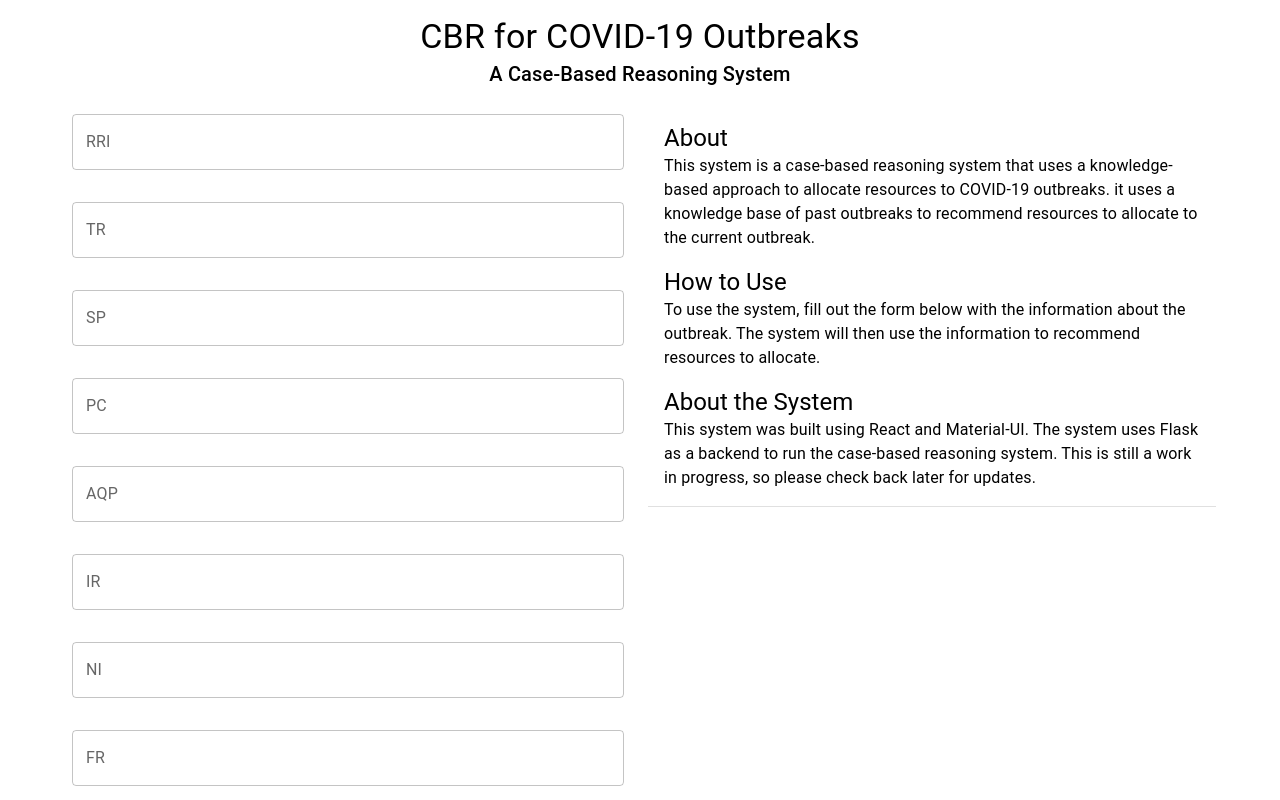
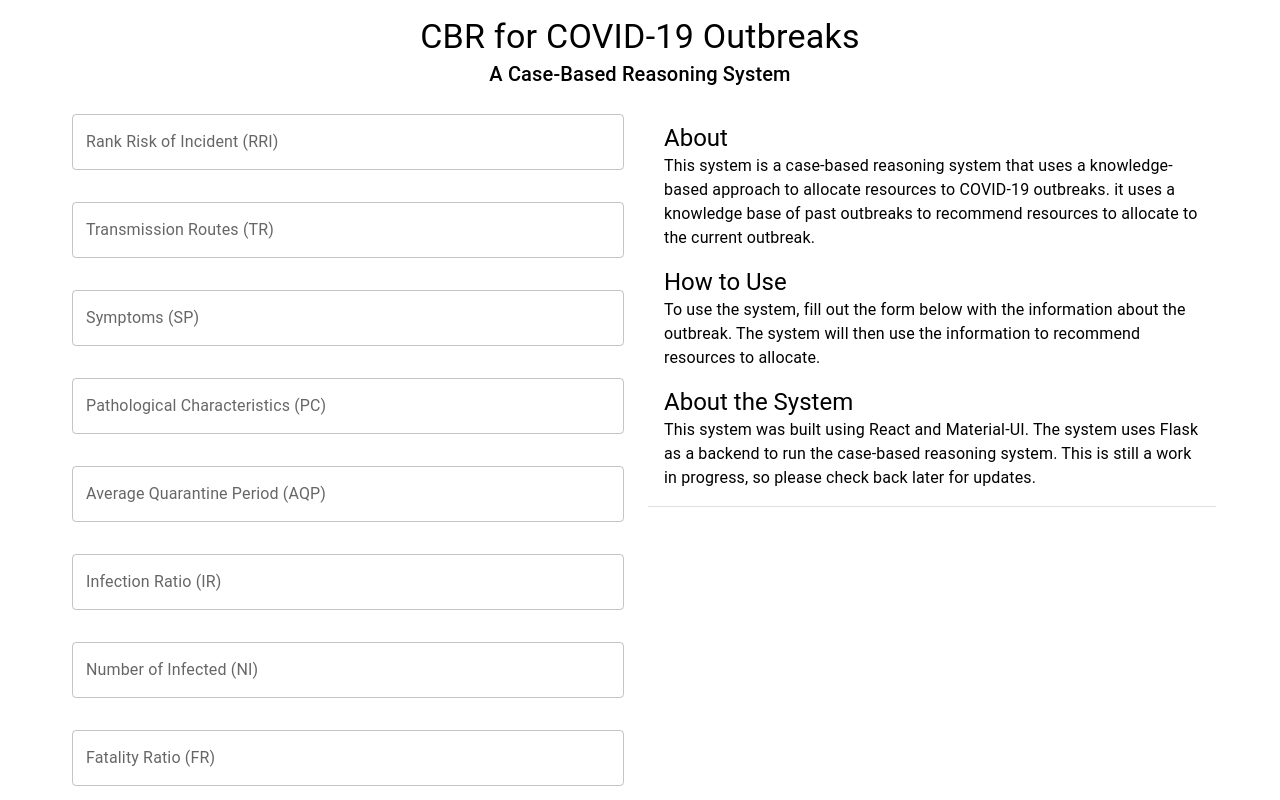
Before and after one commit to shehabshalan/cbr-client, a React (Vite) app: page / in a window 1280 px wide. Shown: the top 800 px of the page. Built offline with nearby package versions, Linux system fonts and the light colour scheme.

Commit message:
calling api

```diff
--- a/src/components/CaseForm.jsx
+++ b/src/components/CaseForm.jsx
@@ -1,19 +1,22 @@
-import React from "react";
+import React, { useState } from "react";
 import CaseInput from "./CaseInput";
-import { Button, Grid, Box } from "@mui/material";
-const CaseForm = () => {
-  const field_labels = [
-    "Rank Risk of Incident",
-    "Transmission Routes",
-    "Symptoms",
-    "Pathological Characteristics",
-    "Average Quarantine Period",
-    "Infection Ratio",
-    "Number of Infected",
-    "Fatality Ratio",
-    "Number of Deaths",
-  ];
-  const [form, setForm] = React.useState({
+import { Grid, Box } from "@mui/material";
+import { LoadingButton } from "@mui/lab";
+
+const field_labels = [
+  "Rank Risk of Incident (RRI)",
+  "Transmission Routes (TR)",
+  "Symptoms (SP)",
+  "Pathological Characteristics (PC)",
+  "Average Quarantine Period (AQP)",
+  "Infection Ratio (IR)",
+  "Number of Infected (NI)",
+  "Fatality Ratio (FR)",
+  "Number of Deaths (ND)",
+];
+const CaseForm = ({ setResources }) => {
+  const [loading, setLoading] = useState(false);
+  const [form, setForm] = useState({
     RRI: "",
     TR: "",
     SP: "",
@@ -30,25 +33,54 @@ const CaseForm = () => {
 
   const handleSubmit = (e) => {
     e.preventDefault();
-    console.log(form);
+    setLoading(true);
+    fetch("https://sudan.pythonanywhere.com/knn", {
+      method: "POST",
+      headers: {
+        "Content-Type": "application/json",
+      },
+      body: JSON.stringify({
+        RRI: 2,
+        TR: 1,
+        SP: 1,
+        PC: 3,
+        AQP: 7,
+        IR: 1,
+        NI: 650,
+        FR: 1,
+        ND: 6,
+      }),
+    })
+      .then((res) => res.json())
+      .then((data) => {
+        console.log(data);
+        setResources(data.KNN);
+        setLoading(false);
+      })
+      .catch((err) => {
+        alert("Error: " + err.message);
+
+        setLoading(false);
+      });
   };
   return (
     <form onSubmit={handleSubmit}>
       <Grid container spacing={2}>
-        {Object.keys(form).map((key) => (
+        {Object.keys(form).map((key, index) => (
           <CaseInput
-            key={key}
-            label={key}
+            label={field_labels[index]}
             value={form[key]}
             onChange={handleChange}
+            name={key}
+            key={key}
           />
         ))}
 
         <Grid item xs={12}>
           <Box sx={{ m: 1 }}>
-            <Button type="submit" variant="contained">
+            <LoadingButton type="submit" variant="contained" loading={loading}>
               Submit
-            </Button>
+            </LoadingButton>
           </Box>
         </Grid>
       </Grid>
```
